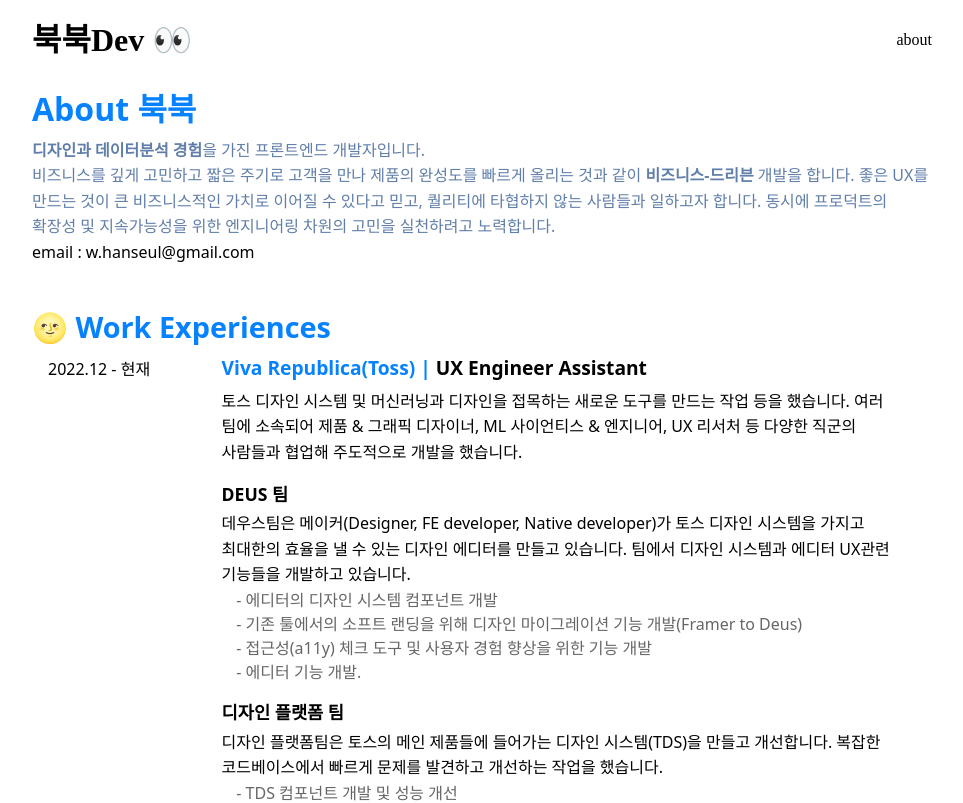
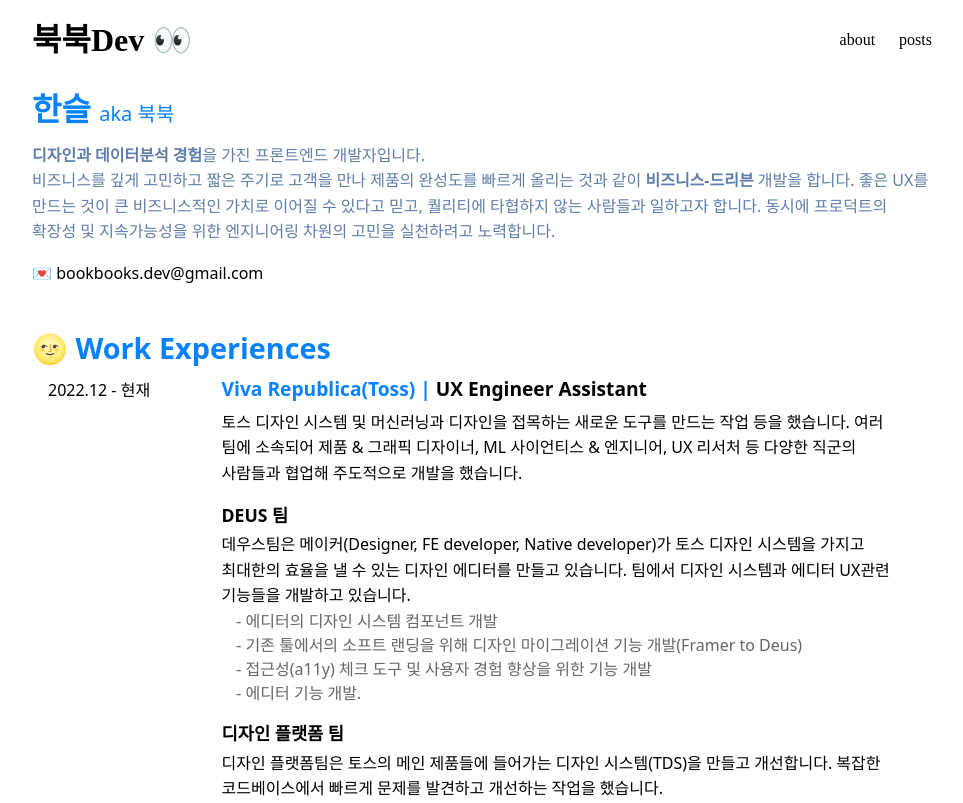
Before and after one commit to failed-commune/bookbooklog, a SvelteKit app: page /about in a window 1280 px wide. Shown: the top 803 px of the page, without its empty margins (158-1121 px from the left). Built offline with nearby package versions, Linux system fonts and the light colour scheme.

Commit message:
fix: first routed page to about page and small fixes

```diff
--- a/src/lib/css/global.css
+++ b/src/lib/css/global.css
@@ -138,6 +138,7 @@ a:active {
 	background-color: var(--primary);
 	text-decoration: none;
 	color: white;
+	border-radius: 0.25rem;
 }
 a:visited {
 	text-decoration: none;
--- a/src/routes/+layout.svelte
+++ b/src/routes/+layout.svelte
@@ -1,13 +1,18 @@
 <script>
 	import '$lib/css/global.css'
 </script>
+
+<svelte:head>
+	<title>북북Dev👀</title>
+	<meta name="description" content="개발하는 북북의 블로그입니다" />
+</svelte:head>
 
 <div class="root">
 	<header>
 		<h1><a href="/">북북Dev 👀</a></h1>
 		<div class="menu">
 			<a href="/about">about</a>
-			<!-- <a href="/issues">issues</a> -->
+			<a href="/posts">posts</a>
 		</div>
 	</header>
 	<main>
@@ -16,9 +21,8 @@
 	<footer>
 		<ul class="container">
 			<li>
-				<p class="copyright">Copyright ©2022</p>
+				<p class="copyright">Copyright © 2023 bookbookDev.</p>
 			</li>
-			<!-- <li><a href="https://github.com/hanseul-wang" target="_blank">github</a></li> -->
 		</ul>
 	</footer>
 </div>
--- a/src/routes/about/+page.svelte
+++ b/src/routes/about/+page.svelte
@@ -1,20 +1,21 @@
-<script>
+<script lang="ts">
 	import { aboutData } from './data'
 </script>
 
-<h1>About 북북</h1>
-<p class="main-description">
+<h1>한슬 <small> aka 북북 </small></h1>
+<section id="main-description">
+	<p>
 		<b>디자인과 데이터분석 경험</b>을 가진 프론트엔드 개발자입니다. <br />
 		비즈니스를 깊게 고민하고 짧은 주기로 고객을 만나 제품의 완성도를 빠르게 올리는 것과 같이
 		<b>비즈니스-드리븐</b> 개발을 합니다. 좋은 UX를 만드는 것이 큰 비즈니스적인 가치로 이어질 수 있다고
 		믿고, 퀄리티에 타협하지 않는 사람들과 일하고자 합니다. 동시에 프로덕트의 확장성 및 지속가능성을 위한
 		엔지니어링 차원의 고민을 실천하려고 노력합니다.
 	</p>
+	<a href="mailto:bookbooks.dev@gmail.com" class="email">💌 bookbooks.dev@gmail.com</a>
+</section>
 
-email : w.hanseul@gmail.com
-
+<section id="work-experiences">
 	<h2>Work Experiences</h2>
-
 	<table>
 		<thead>
 			<tr>
@@ -58,6 +59,7 @@ email : w.hanseul@gmail.com
 			{/each}
 		</tbody>
 	</table>
+</section>
 
 <style>
 	b {
@@ -67,6 +69,10 @@ email : w.hanseul@gmail.com
 		color: var(--primary);
 		font-size: 2rem;
 		margin-bottom: 1rem;
+	}
+	h1 > small {
+		font-size: 1.25rem;
+		font-weight: 400;
 	}
 	h2 {
 		color: var(--primary);
@@ -82,9 +88,18 @@ email : w.hanseul@gmail.com
 		font-weight: 600;
 		margin-bottom: 0.5rem;
 	}
-	p.main-description {
+	section#main-description {
+		display: flex;
+		flex-direction: column;
+		gap: 1rem;
+	}
+	#main-description p {
 		color: var(--primary-light);
 	}
+	#main-description .email {
+		width: fit-content;
+	}
+
 	table {
 		margin: 1rem;
 		border-collapse: collapse;
--- a/src/routes/+page.svelte
+++ b/src/routes/posts/+page.svelte
@@ -5,11 +5,6 @@
 	let posts = data.posts
 	let publishedPosts = posts.filter((p: { draft: any }) => !p.draft)
 </script>
-
-<svelte:head>
-	<title>북북Dev👀</title>
-	<meta name="description" content="웹사이트 설명" />
-</svelte:head>
 
 <ul class="posts">
 	{#each posts as post}
```
Also changed, not shown: src/routes/+page.server.ts (+4 -6 lines), src/routes/posts/+page.server.ts (added, +8 -0 lines), src/routes/posts/helloworld/+page.md (+10 -4 lines). Lines whose indentation alone changed are shown as unchanged.
